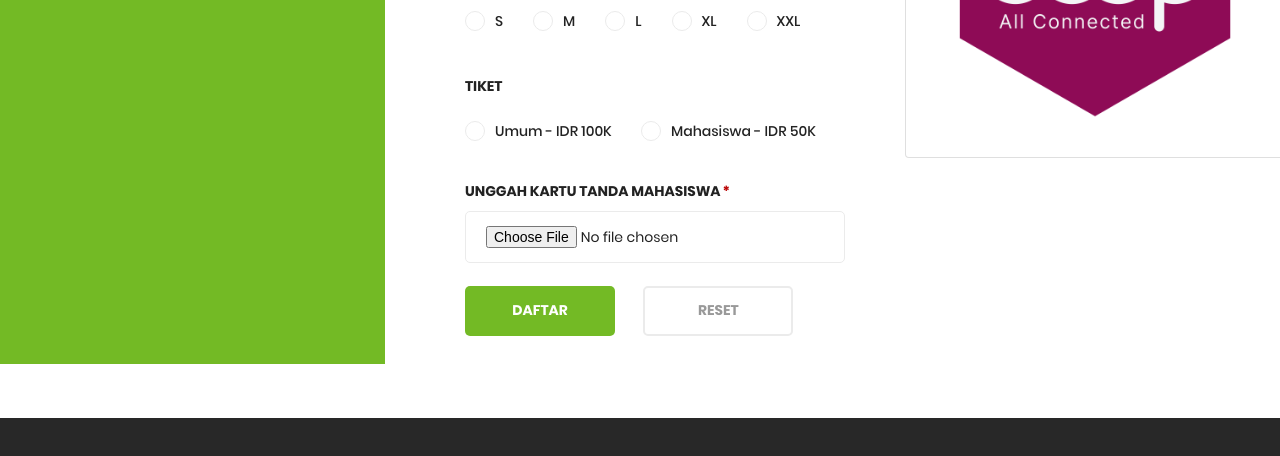
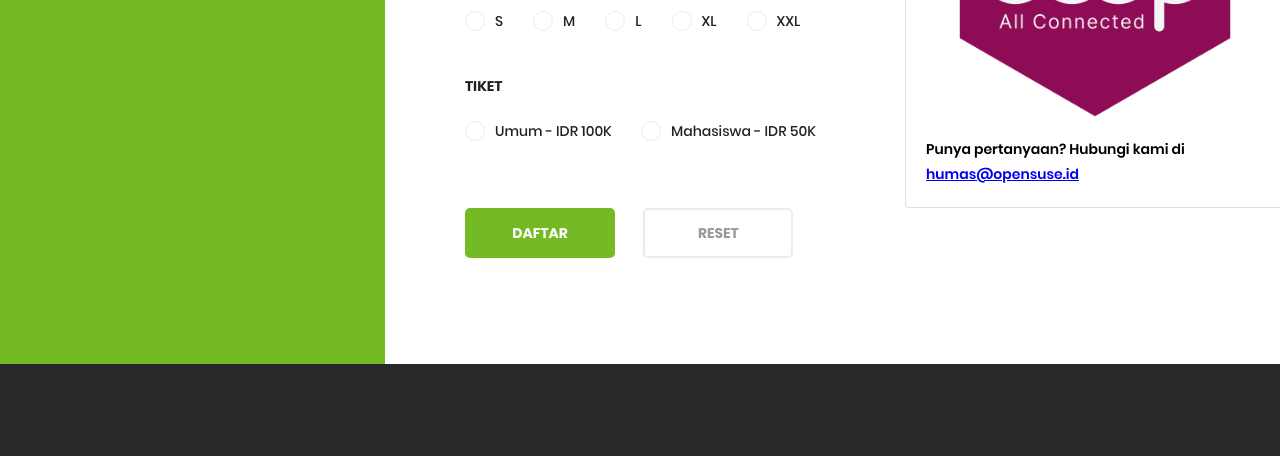
Before and after one commit to cho2/oSAS19-reg-form, a plain HTML site: page index.html in a window 1280 px wide. Shown: the part 626-1082 px from the top of the page. After the commit the page ends 1040 px from the top, so only its background shows below. Drawn offline with Linux system fonts and the light colour scheme.

Commit message:
add mail contact

```diff
--- a/index.html
+++ b/index.html
@@ -97,10 +97,10 @@
                                         </div>
                                     </div>
                                 </div>
-                                <div class="form-input">
+                                <!--div class="form-input">
                                     <label class="required">Unggah Kartu Tanda Mahasiswa</label>
                                     <input type="file"/>
-                                </div>
+                                </div-->
                             </div>
                             <div class="form-group">
 								<div class="card">
@@ -116,6 +116,7 @@
 										<li>Pindai qrcode tersebut dengan <a href="https://play.google.com/store/apps/details?id=io.sakti.mycoop">MyCoop</a> untuk melakukan pembayaran</li>
                                     </ol>
                                     <img src="images/mycoop.png" alt="mycoop">
+                                    <p style="color: #000000;">Punya pertanyaan? Hubungi kami di <a href="mailto:humas@opensuse.id?subject=Daftar Peserta openSUSE.Asia Summit 2019">humas@opensuse.id</a></p>
 								  </div>
 								</div>
                             </div>
```
